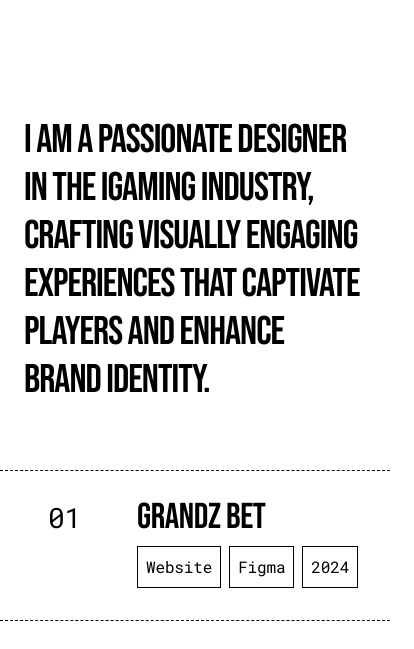
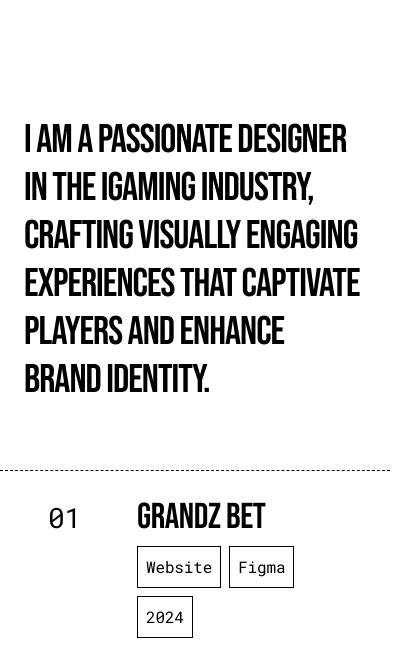
Before and after one commit to galinaganeva/portfolio, a website built with Vite: page index.html in a window 390 px wide. Shown: the part 430-1079 px from the top of the page, 414 px wide, since content can reach past the window. Built offline with nearby package versions, Linux system fonts and the light colour scheme; a script that the page names is missing.

Commit message:
Refactor hero section layout for improved responsiveness and add box-sizing to paragraph styles for better element sizing

```diff
--- a/src/main.ts
+++ b/src/main.ts
@@ -44,13 +44,13 @@ document.addEventListener('DOMContentLoaded',() => {
 
 // Hero section
 const heroSection = `
-  <section style="position: relative; width: 100%;">
+  <section style="width: 100%; ">
     <div class="hero-container">
       <h1 class="hero-title left" style="animation-delay: 0s;">Less Noise,</h1>
       <h1 class="hero-title middle" style="animation-delay: 0.2s;">More Clarity,</h1>
       <h1 class="hero-title right" style="animation-delay: 0.4s;">Bold Impact.</h1>
     </div>
-    <div class="spline-container" style="width: 100%; overflow:hidden">
+    <div class="spline-container" style="width: 100vw; overflow:hidden; top: 81px;">
       <div class="spline-container">
         <spline-viewer
           url="https://prod.spline.design/K-5M7t3eeTR7hjzy/scene.splinecode"
--- a/src/style.css
+++ b/src/style.css
@@ -241,6 +241,7 @@ p {
   align-self: stretch;
   position: relative;
   width: 100%;
+  box-sizing: border-box;
 }
 .project-container {
   width: 100%;
```
